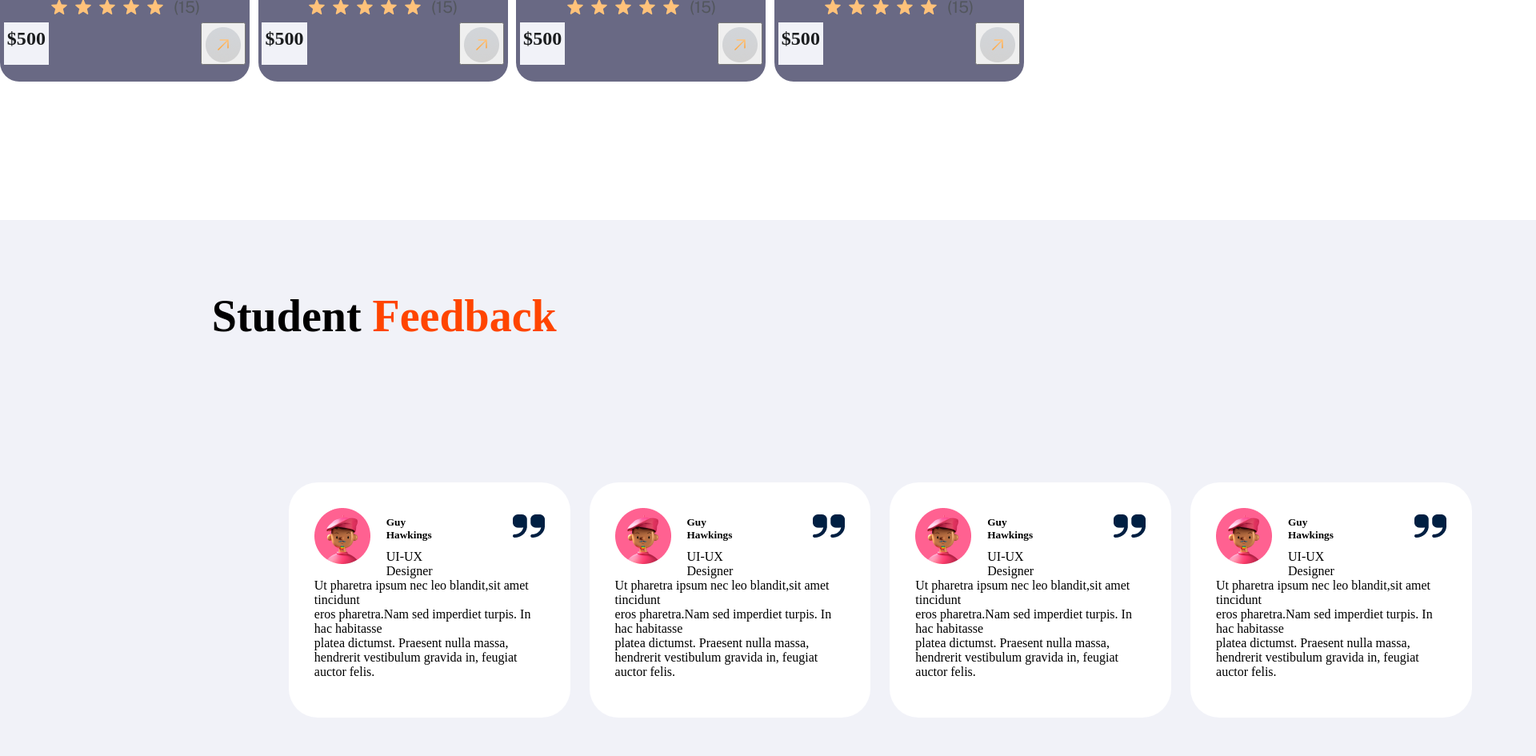
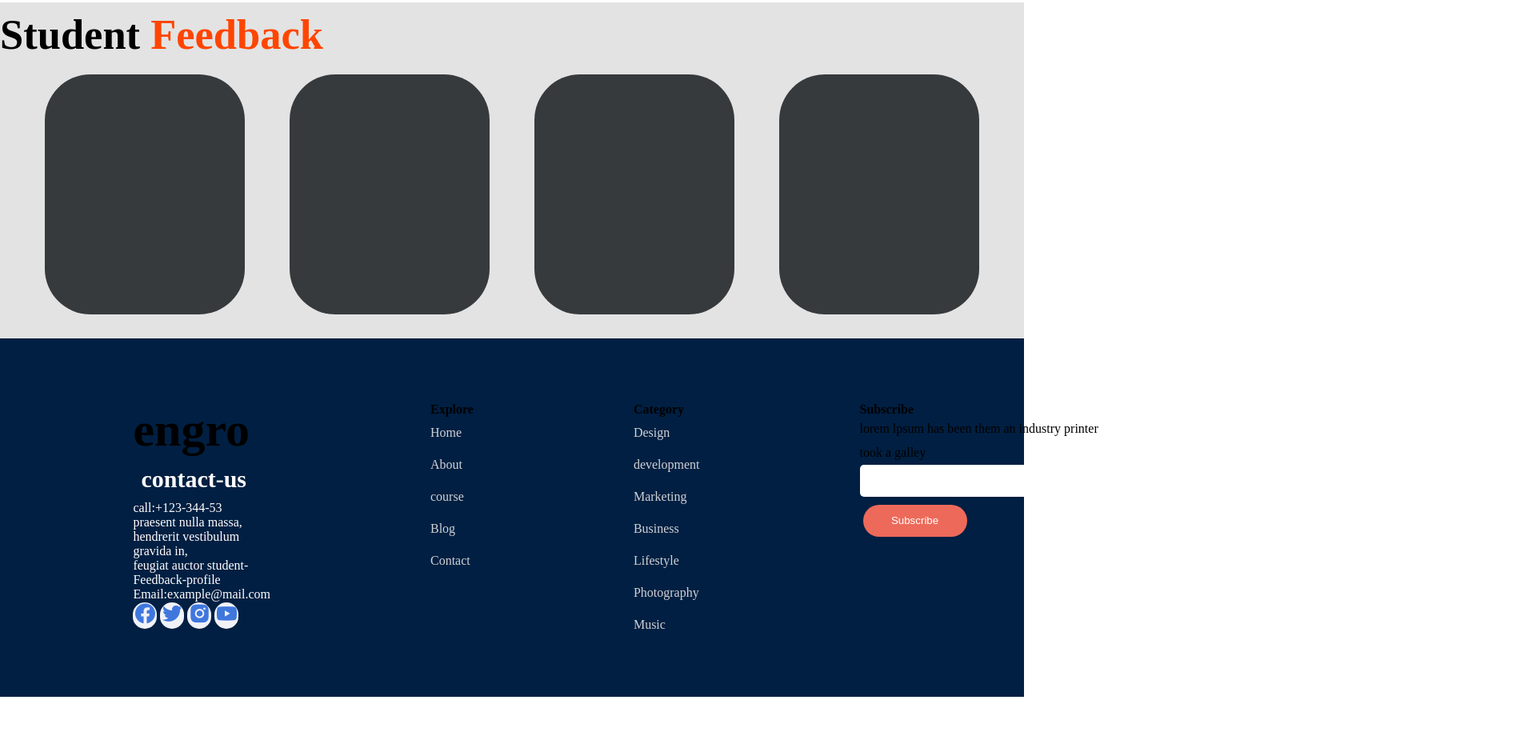
Before and after one commit to LokeshMohanMahankali/LMS, a plain HTML site: page index.html in a window 1280 px wide. Shown: the part 1895-2840 px from the top of the page at 80% size, 1920 px wide, since content can reach past the window. After the commit the page ends 2766 px from the top, so only its background shows below. Drawn offline with nearby package versions, Linux system fonts and the light colour scheme.

Commit message:
student feedback changes

```diff
--- a/index.html
+++ b/index.html
@@ -39,7 +39,6 @@
           <button class="header-login-sign-up">Sign up for free</button>
         </div>
       </header>
-
       <article>
         <div class="courses">
           <div class="course-details">
@@ -274,139 +273,26 @@
 
         <!-- Feedback -->
 
-        <div class="student-Feedback">
-          <div class="student-Feedback_text">
-            <h1 class="student-Feedback-heading" style="color: black">
-              Student
-            </h1>
-            <h1 class="student-Feedback-heading" style="color: orangered">
-              Feedback
-            </h1>
+      <div class="student-feedback">
+        <div class="student-heading">
+          <h1>Student <span class="feedback-text">Feedback</span></h1>
+        </div>
+        <div class="student-body">
+          <div class="student-feedback-card">
+
           </div>
-          <div class="total-student-Feedbacks">
-            <!-- First feedback -->
-            <div class="student-Feedback-cover">
-              <div class="student-Feedbacks">
-                <div class="studend-feedback-name">
-                  <div class="student-Feedback-image">
-                    <img src="Rectangle 25.png" alt="student-image" />
-                  </div>
-                  <div class="studend-names">
-                    <h5 class="student-Feedback-profile" id="student-name">
-                      Guy Hawkings
-                    </h5>
-                    <p class="student-Feedback-Profesission" id="student-name">
-                      UI-UX Designer
-                    </p>
-                  </div>
-                  <div class="qutations_marks">
-                    <img src="Vector (2).png" alt="qutations" />
-                  </div>
-                </div>
-                <div class="student-Feedback-text">
-                  <p>
-                    Ut pharetra ipsum nec leo blandit,sit amet tincidunt
-                    <br />eros pharetra.Nam sed imperdiet turpis. In hac
-                    habitasse<br />platea dictumst. Praesent nulla massa,<br />
-                    hendrerit vestibulum gravida in, feugiat auctor felis.
-                  </p>
-                </div>
-              </div>
-            </div>
+          <div class="student-feedback-card">
 
-            <!-- second feedback -->
-            <div class="student-Feedback-cover">
-              <div class="student-Feedbacks">
-                <div class="studend-feedback-name">
-                  <div class="student-Feedback-image">
-                    <img src="Rectangle 25.png" alt="student-image" />
-                  </div>
-                  <div class="studend-names">
-                    <h5 class="student-Feedback-profile" id="student-name">
-                      Guy Hawkings
-                    </h5>
-                    <p class="student-Feedback-Profesission" id="student-name">
-                      UI-UX Designer
-                    </p>
-                  </div>
-                  <div class="qutations_marks">
-                    <img src="Vector (2).png" alt="qutations" />
-                  </div>
-                </div>
-                <div class="student-Feedback-text">
-                  <p>
-                    Ut pharetra ipsum nec leo blandit,sit amet tincidunt
-                    <br />eros pharetra.Nam sed imperdiet turpis. In hac
-                    habitasse<br />platea dictumst. Praesent nulla massa,<br />
-                    hendrerit vestibulum gravida in, feugiat auctor felis.
-                  </p>
-                </div>
-              </div>
-            </div>
+          </div>
+          <div class="student-feedback-card">
 
-            <!-- Third feedback -->
-            <div class="student-Feedback-cover">
-              <div class="student-Feedbacks">
-                <div class="studend-feedback-name">
-                  <div class="student-Feedback-image">
-                    <img src="Rectangle 25.png" alt="student-image" />
-                  </div>
-                  <div class="studend-names">
-                    <h5 class="student-Feedback-profile" id="student-name">
-                      Guy Hawkings
-                    </h5>
-                    <p class="student-Feedback-Profesission" id="student-name">
-                      UI-UX Designer
-                    </p>
-                  </div>
-                  <div class="qutations_marks">
-                    <img src="Vector (2).png" alt="qutations" />
-                  </div>
-                </div>
-                <div class="student-Feedback-text">
-                  <p>
-                    Ut pharetra ipsum nec leo blandit,sit amet tincidunt
-                    <br />eros pharetra.Nam sed imperdiet turpis. In hac
-                    habitasse<br />platea dictumst. Praesent nulla massa,<br />
-                    hendrerit vestibulum gravida in, feugiat auctor felis.
-                  </p>
-                </div>
-              </div>
-            </div>
+          </div>
+          <div class="student-feedback-card">
 
-            <!-- forth feedback -->
-            <div class="student-Feedback-cover">
-              <div class="student-Feedbacks">
-                <div class="studend-feedback-name">
-                  <div class="student-Feedback-image">
-                    <img src="Rectangle 25.png" alt="student-image" />
-                  </div>
-                  <div class="studend-names">
-                    <h5 class="student-Feedback-profile" id="student-name">
-                      Guy Hawkings
-                    </h5>
-                    <p class="student-Feedback-Profesission" id="student-name">
-                      UI-UX Designer
-                    </p>
-                  </div>
-                  <div class="qutations_marks">
-                    <img src="Vector (2).png" alt="qutations" />
-                  </div>
-                </div>
-                <div class="student-Feedback-text">
-                  <p>
-                    Ut pharetra ipsum nec leo blandit,sit amet tincidunt
-                    <br />eros pharetra.Nam sed imperdiet turpis. In hac
-                    habitasse<br />platea dictumst. Praesent nulla massa,<br />
-                    hendrerit vestibulum gravida in, feugiat auctor felis.
-                  </p>
-                </div>
-              </div>
-            </div>
           </div>
         </div>
+      </div>
       </article>
-
       <footer>
         <section class="footer">
           <div class="footer-content">
--- a/lms.css
+++ b/lms.css
@@ -439,7 +439,7 @@ section {
   flex-direction: column;
   align-content: center;
   max-width: 1320px;
-  height: 52em;
+  height: 560px;
   margin: auto;
 }
 
@@ -535,7 +535,7 @@ section {
 
 .student-Feedback {
   background-color: #f1f2f8;
-  width: 1920px;
+  width: 1320px;
   height: 714px;
 }
 
@@ -622,3 +622,40 @@ svg#Buycou {
   max-width: 1320px;
   margin: auto;
 } */
+.feedback-container{
+  width: 1320px;
+}
+.student-feedback-heading {
+  font-size: 40px;
+}
+.feedback-color {
+  color: orangered;
+}
+
+.student-feedback{
+  width: 100%;
+  height: 420px;
+  background-color: #9b9b9b47;
+}
+.student-heading{
+  font-size: 35px;
+  margin: auto;
+  width: 1320px;
+  padding-top: 10px;
+}
+.feedback-text{
+  color: orangered;
+}
+.student-body{
+  display: flex;
+  justify-content: space-evenly;
+  align-items: center;
+}
+.student-feedback-card {
+  width: 250px;
+  height: 300px;
+  margin-top: 20px;
+  margin-bottom: 20px;
+  background-color: #363a3d;
+  border-radius: 57px;
+}
```
